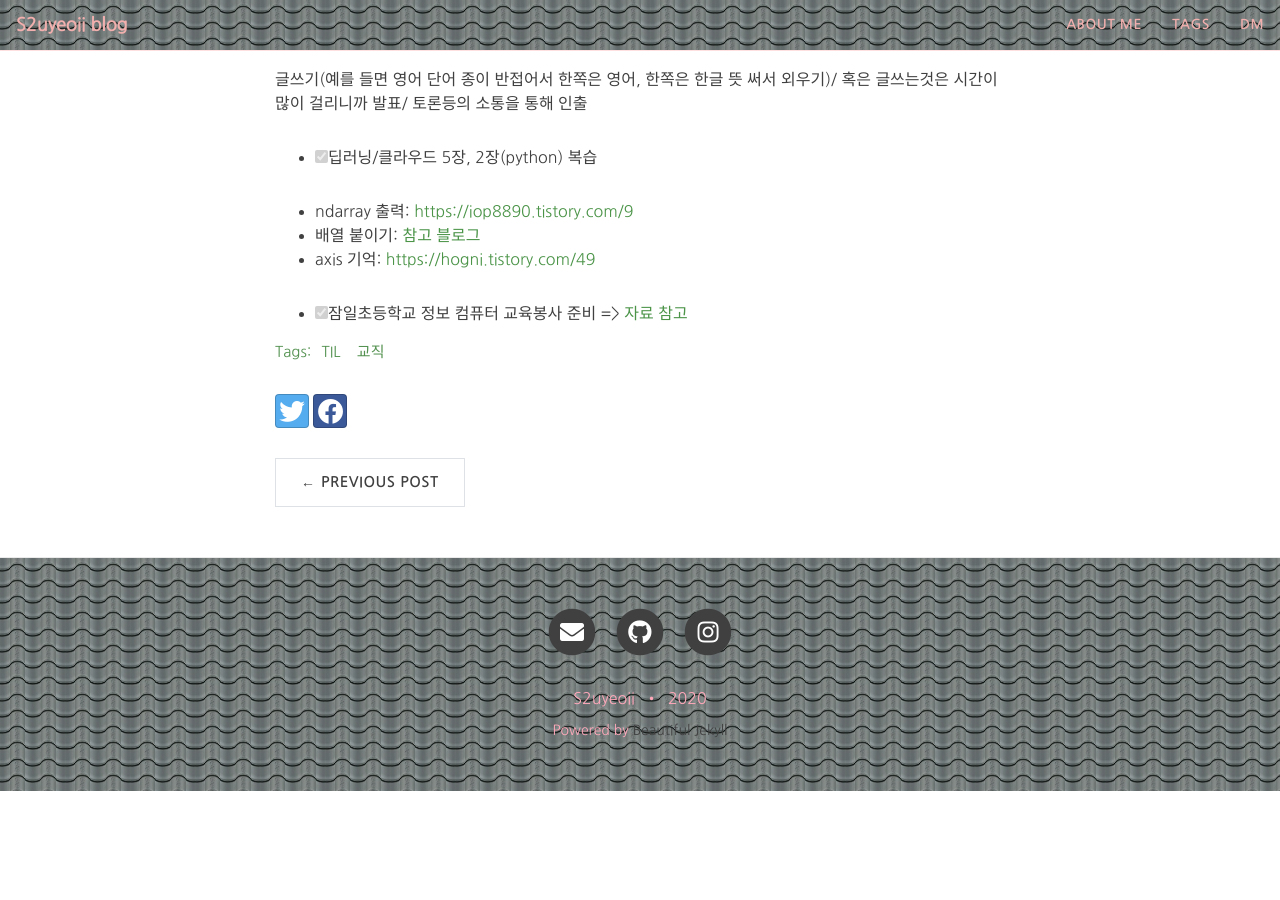
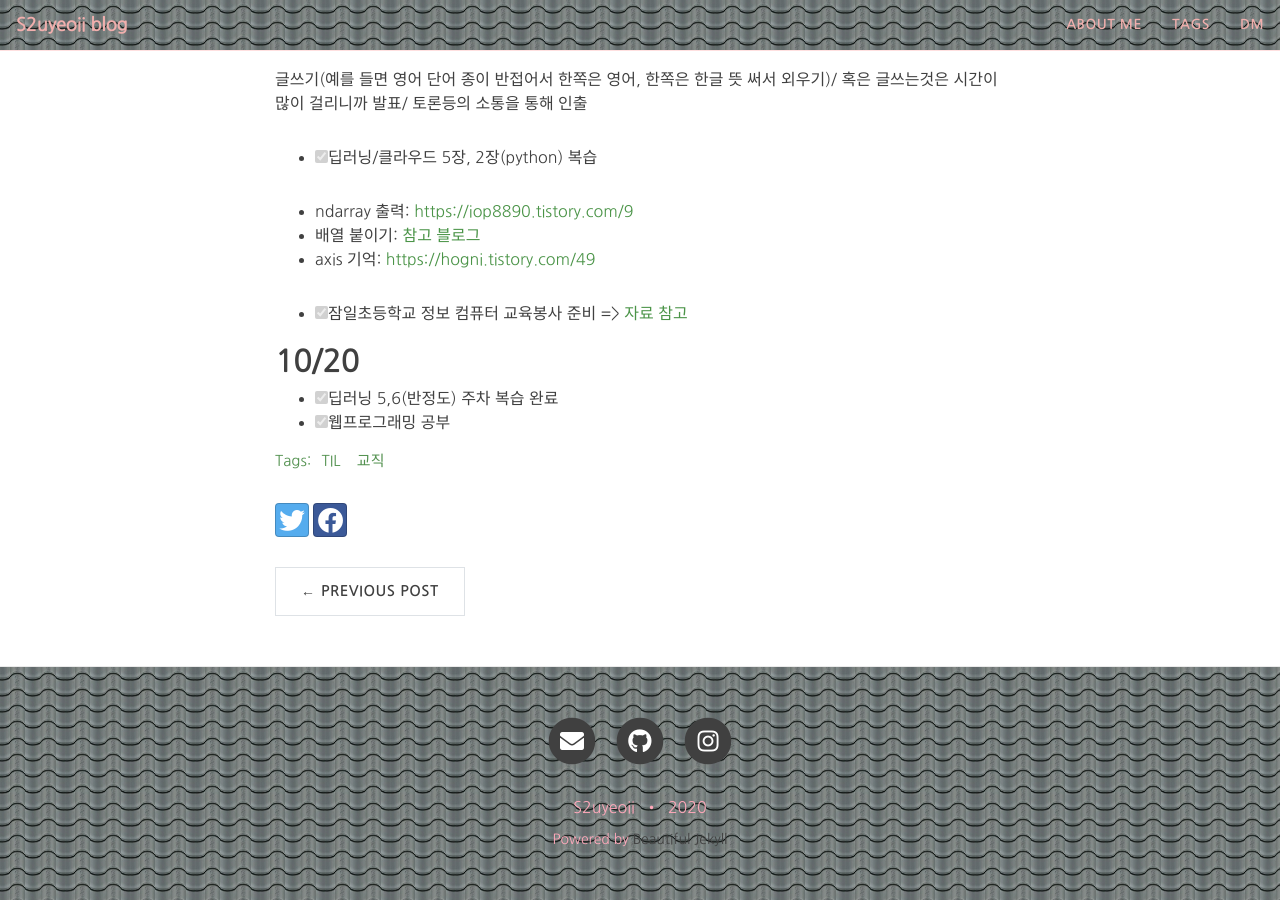
Before and after one commit to yeoneed/yeoneed.github.io, a Jekyll site: the page built from _posts/2020-10-19-10월 넷째주.md, in a window 1280 px wide and 900 px high, scrolled down 592 px. Built offline with Jekyll 4.4.1, drawn with Linux system fonts in a browser that asks for light colours; nearby versions of some CDN libraries; before the commit the page ends 1383 px from its top, so only the background shows below that; some of the changed lines change nothing that is shown.

Commit message:
Update 2020-10-19-10월 넷째주.md

```diff
--- a/_posts/2020-10-19-10월 넷째주.md
+++ b/_posts/2020-10-19-10월 넷째주.md
@@ -1,9 +1,12 @@
 ---
 layout: post
 title: 10월 넷째주
-subtitle:
+subtitle: null
 comments: true
-tags: [TIL, 교직]
+tags:
+  - TIL
+  - 교직
+published: true
 ---
 
 ## 10/19
@@ -30,3 +33,7 @@ tags: [TIL, 교직]
 - axis 기억: [https://hogni.tistory.com/49](https://hogni.tistory.com/49)
 
 - [x] 잠일초등학교 정보 컴퓨터 교육봉사 준비 => [자료 참고](http://statkclee.github.io/website-csunplugged/)
+
+## 10/20
+- [x] 딥러닝 5,6(반정도) 주차 복습 완료
+- [x] 웹프로그래밍 공부
```
